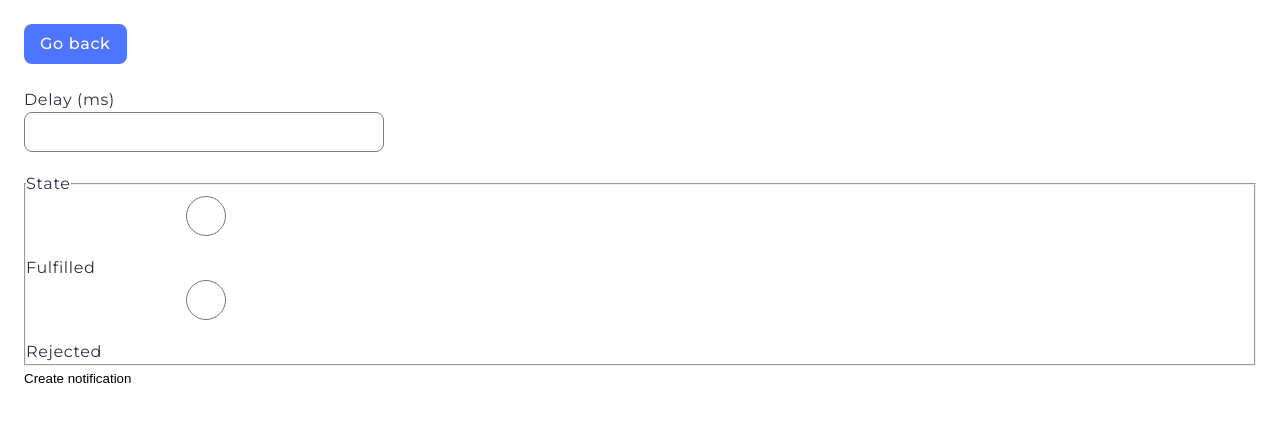
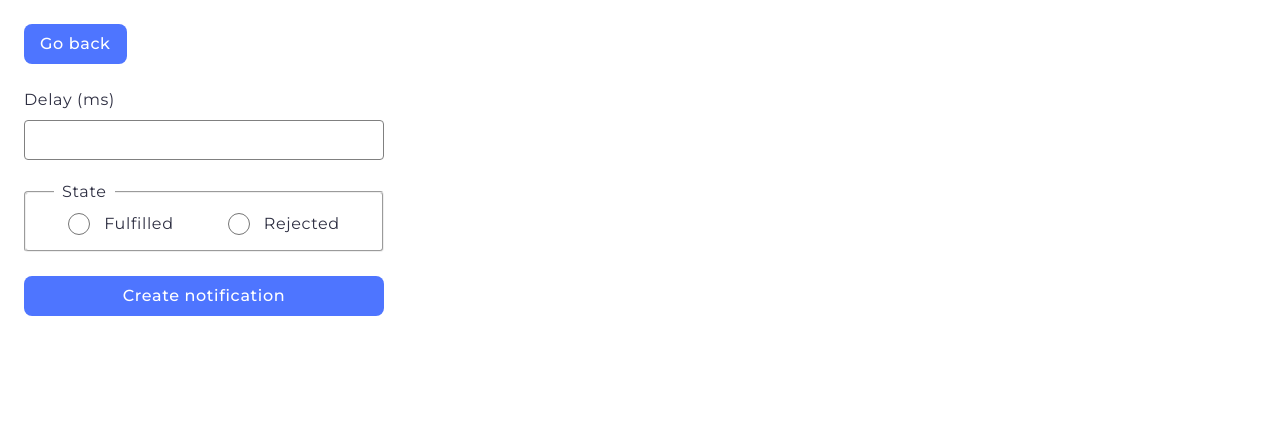
Before and after one commit to RuslanMirasov/goit-advancedjs-hw-02, a website built with Vite: page src/2-snackbar.html in a window 1280 px wide. Built offline with nearby package versions, Linux system fonts and the light colour scheme.

Commit message:
add snackbar styles

```diff
--- a/src/2-snackbar.html
+++ b/src/2-snackbar.html
@@ -25,15 +25,15 @@
         <legend>State</legend>
         <label>
           <input type="radio" name="state" value="fulfilled" required />
-          Fulfilled
+          <span>Fulfilled</span>
         </label>
         <label>
           <input type="radio" name="state" value="rejected" required />
-          Rejected
+          <span>Rejected</span>
         </label>
       </fieldset>
 
-      <button type="submit">Create notification</button>
+      <button type="submit" class="button">Create notification</button>
     </form>
 
     <script type="module" src="./js/2-snackbar.js"></script>
--- a/src/css/form.css
+++ b/src/css/form.css
@@ -5,7 +5,7 @@ textarea {
   height: 40px;
   font-family: 'Montserrat';
   max-width: 360px;
-  border-radius: 8px;
+  border-radius: 4px;
   border: 1px solid var(--grey-dark);
   padding: 8px 16px;
   font-size: 16px;
@@ -31,3 +31,89 @@ input:hover,
 input:focus {
   border: 1px solid var(--dark);
 }
+
+.form {
+  width: 100%;
+  max-width: 360px;
+}
+
+.form fieldset {
+  display: flex;
+  position: relative;
+  width: 100%;
+  justify-content: space-evenly;
+  align-items: center;
+  align-content: center;
+  gap: 20px;
+  padding: 8px;
+  border-radius: 4px;
+}
+.form .button {
+  margin-top: 24px;
+  width: 100%;
+}
+.form input {
+  margin-top: 8px;
+  width: 100%;
+}
+.form fieldset label {
+  display: inline-block;
+  width: auto;
+  font-size: 16px;
+  line-height: 24px;
+  letter-spacing: 0.04;
+}
+
+legend {
+  background-color: #fff;
+  font-size: 16px;
+  line-height: 24px;
+  letter-spacing: 0.04;
+  margin-left: 20px;
+  padding: 0px 8px;
+}
+
+input[type='radio'] {
+  display: none;
+}
+
+input[type='radio'] + span {
+  display: inline-flex;
+  position: relative;
+  flex-wrap: wrap;
+  justify-content: center;
+  align-items: center;
+  align-content: center;
+  gap: 14px;
+  cursor: pointer;
+}
+input[type='radio'] + span::before {
+  content: '';
+  display: block;
+  width: 20px;
+  height: 20px;
+  border-radius: 20px;
+  border: 1px solid #757575;
+  flex-shrink: 0;
+}
+
+input[type='radio'] + span::after {
+  content: '';
+  display: block;
+  position: absolute;
+  left: 5px;
+  top: 6px;
+  width: 12px;
+  height: 12px;
+  border-radius: 12px;
+  background-color: var(--blue);
+  flex-shrink: 0;
+  opacity: 0;
+}
+
+input[type='radio']:checked + span::before {
+  border: 1px solid var(--blue);
+}
+input[type='radio']:checked + span::after {
+  opacity: 1;
+}
```
